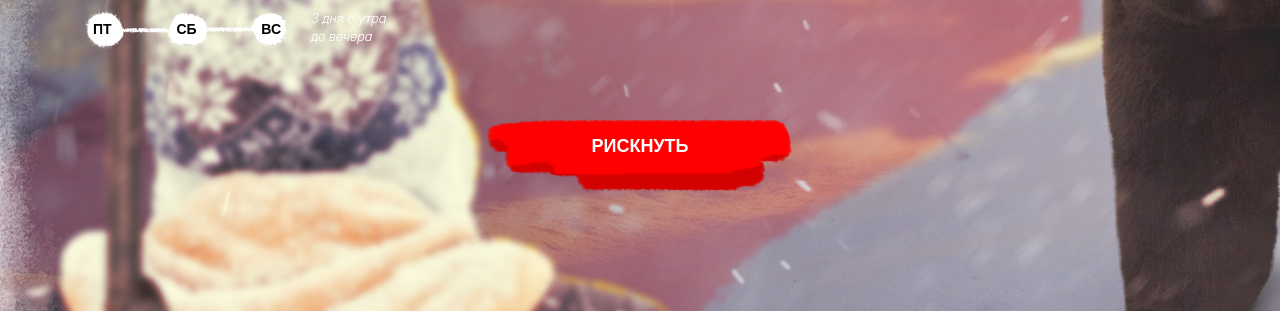
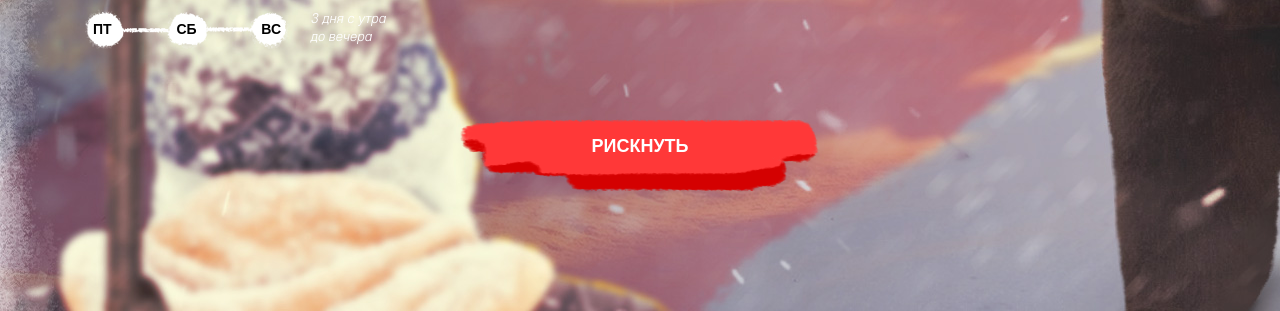
Before and after one commit to AnnaBerk/Sparta, a website: page app/index.html in a window 1280 px wide. In both pictures the pointer is over the button 640 px from the left and 645 px from the top of the page. Shown: the part 489-800 px from the top of the page. Drawn offline with nearby package versions, Linux system fonts and the light colour scheme; files that its build step writes are made by us from their sources; files whose address does not match are found by name.

Commit message:
add states for button

```diff
--- a/app/sass/risk-button.scss
+++ b/app/sass/risk-button.scss
@@ -15,5 +15,19 @@
   text-transform: uppercase;
   font-weight: 800;
   padding-bottom:20px;
+  &:hover, &:focus{
+	background-image: url(../images/ButtonHover.png);
+  }
 
 }
+@media screen and (min-width: 750px) {
+	.risk-button{
+		width:360px;
+		&:hover, &:focus{
+			background-image: url(../images/ButtonHoverDesk.png);
+		  }
+		  &:active{
+			  padding-bottom: 18px;
+		  }
+	}
+}
```
Also changed, not shown: app/images/ButtonHover.png (added), app/images/ButtonHoverDesk.png (added).
